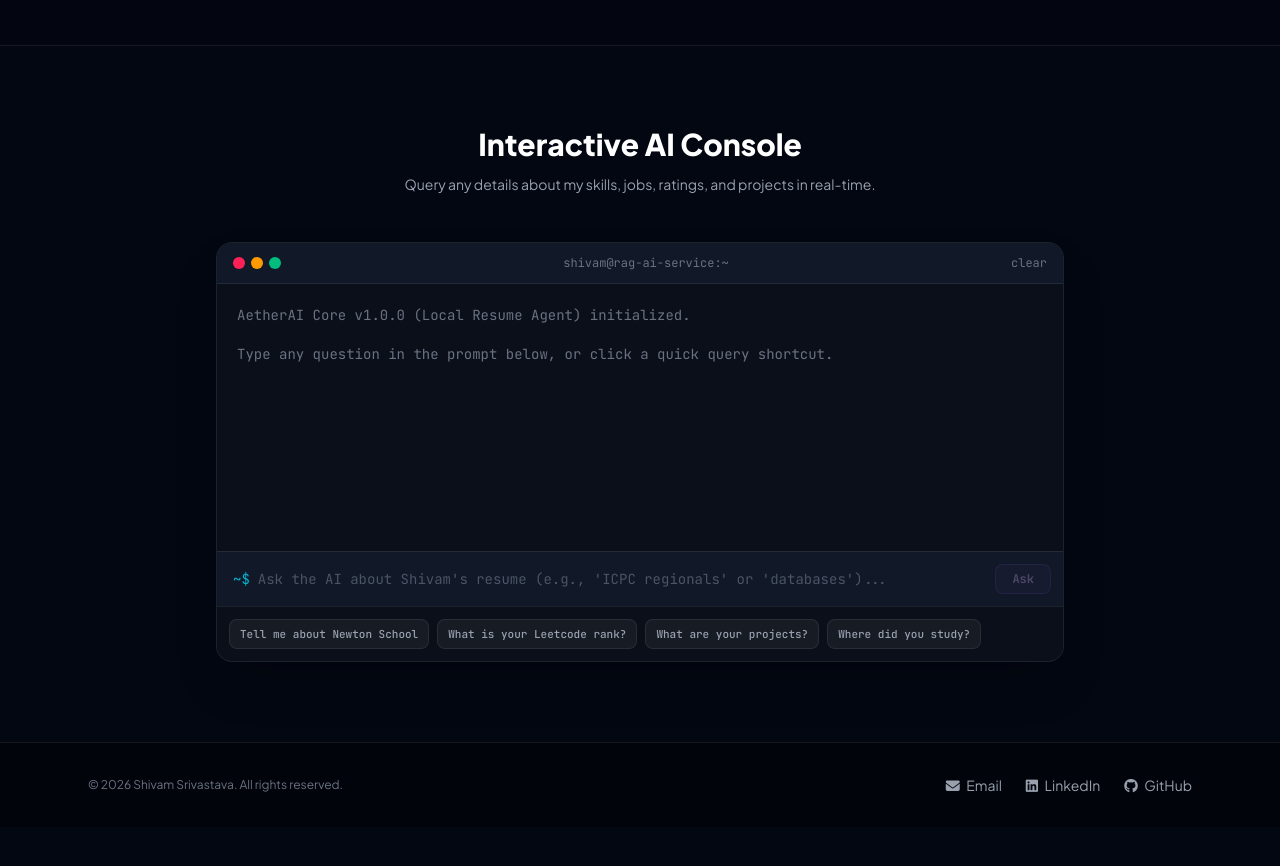
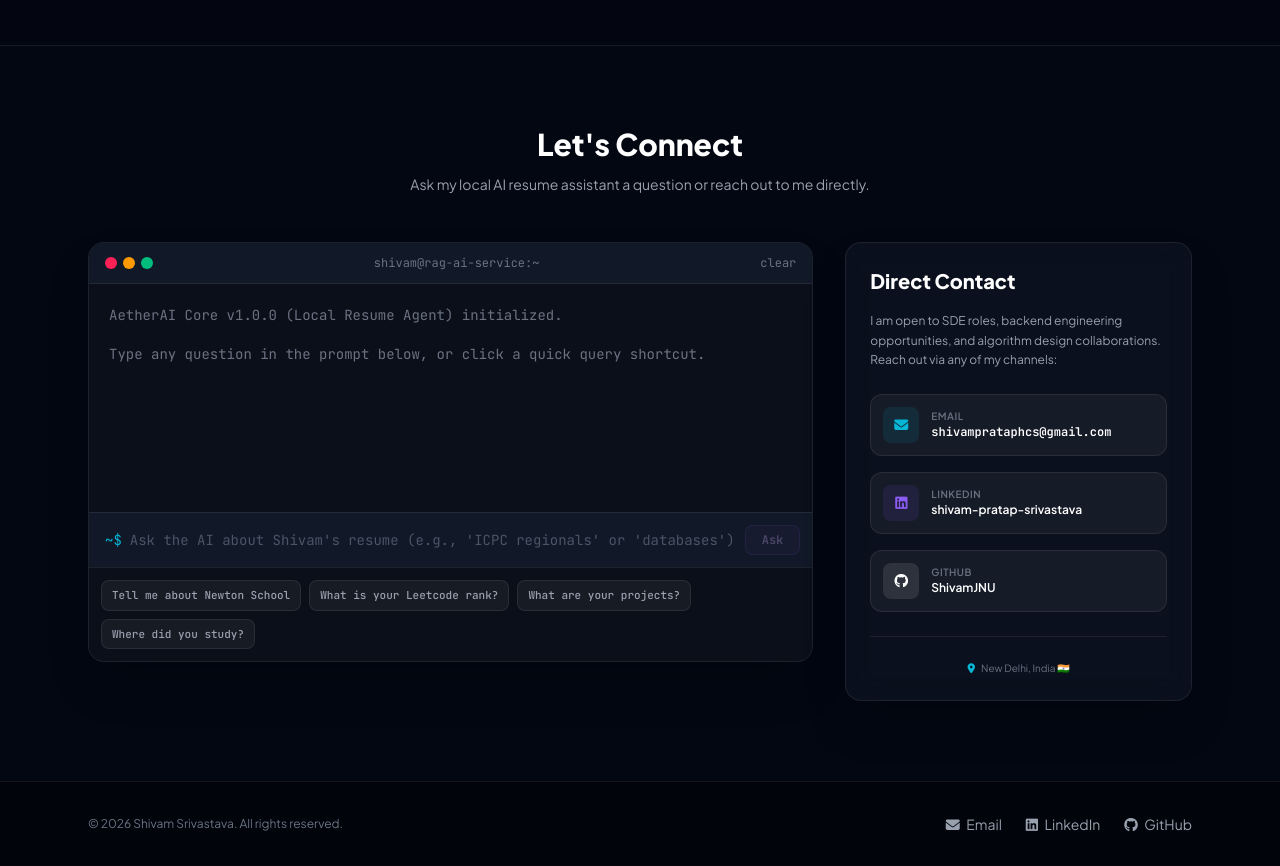
Before and after one commit to ShivamJNU/myPortfolio, a React (Vite) app: page / in a window 1280 px wide. Shown: the part 3740-4606 px from the top of the page. Before the commit the page ends 4567 px from the top, so only its background shows below. Built offline with nearby package versions, Linux system fonts and the light colour scheme.

Commit message:
update: added direct contact details next to the console

```diff
--- a/src/components/Console.jsx
+++ b/src/components/Console.jsx
@@ -211,13 +211,15 @@ export default function Console() {
 
     return (
         <section id="console" className="border-t border-brandBorder py-20">
-            <div className="max-w-4xl mx-auto px-6">
+            <div className="max-w-6xl mx-auto px-6">
                 <div className="text-center mb-12">
-                    <h2 className="text-3xl font-extrabold text-white mb-3">Interactive AI Console</h2>
-                    <p className="text-gray-400 text-sm">Query any details about my skills, jobs, ratings, and projects in real-time.</p>
+                    <h2 className="text-3xl font-extrabold text-white mb-3">Let's Connect</h2>
+                    <p className="text-gray-400 text-sm">Ask my local AI resume assistant a question or reach out to me directly.</p>
                 </div>
 
-                <div className="bg-[#0b0f19] border border-brandBorder rounded-2xl overflow-hidden shadow-2xl flex flex-col h-[420px]">
+                <div className="grid md:grid-cols-3 gap-8 items-stretch">
+                    {/* Left: Terminal / AI Console */}
+                    <div className="md:col-span-2 bg-[#0b0f19] border border-brandBorder rounded-2xl overflow-hidden shadow-2xl flex flex-col h-[420px]">
                         {/* Title bar */}
                         <div className="bg-[#111827] px-4 py-3 flex items-center justify-between border-b border-brandBorder">
                             <div className="flex items-center gap-1.5">
@@ -288,6 +290,55 @@ export default function Console() {
                             ))}
                         </div>
                     </div>
+
+                    {/* Right: Contact details card */}
+                    <div className="glass-effect p-6 rounded-2xl border border-brandBorder shadow-2xl flex flex-col justify-between">
+                        <div>
+                            <h3 className="text-xl font-extrabold text-white mb-4">Direct Contact</h3>
+                            <p className="text-gray-400 text-xs leading-relaxed mb-6">
+                                I am open to SDE roles, backend engineering opportunities, and algorithm design collaborations. Reach out via any of my channels:
+                            </p>
+
+                            <div className="space-y-4">
+                                <a href="mailto:shivamprataphcs@gmail.com" className="flex items-center gap-3 p-3 rounded-xl bg-white/5 border border-brandBorder hover:border-brandCyan/40 hover:bg-white/10 transition-all duration-300">
+                                    <div className="w-9 h-9 rounded-lg bg-brandCyan/10 flex items-center justify-center text-brandCyan flex-shrink-0">
+                                        <i className="fa-solid fa-envelope text-sm"></i>
+                                    </div>
+                                    <div className="overflow-hidden">
+                                        <p className="text-[10px] text-gray-500 uppercase font-semibold tracking-wider">Email</p>
+                                        <p className="text-white text-xs font-semibold font-mono truncate">shivamprataphcs@gmail.com</p>
+                                    </div>
+                                </a>
+
+                                <a href="https://linkedin.com/in/shivam-pratap-srivastava" target="_blank" rel="noopener noreferrer" className="flex items-center gap-3 p-3 rounded-xl bg-white/5 border border-brandBorder hover:border-brandPurple/40 hover:bg-white/10 transition-all duration-300">
+                                    <div className="w-9 h-9 rounded-lg bg-brandPurple/10 flex items-center justify-center text-brandPurple flex-shrink-0">
+                                        <i className="fa-brands fa-linkedin text-sm"></i>
+                                    </div>
+                                    <div>
+                                        <p className="text-[10px] text-gray-500 uppercase font-semibold tracking-wider">LinkedIn</p>
+                                        <p className="text-white text-xs font-semibold">shivam-pratap-srivastava</p>
+                                    </div>
+                                </a>
+
+                                <a href="https://github.com/ShivamJNU" target="_blank" rel="noopener noreferrer" className="flex items-center gap-3 p-3 rounded-xl bg-white/5 border border-brandBorder hover:border-white/20 hover:bg-white/10 transition-all duration-300">
+                                    <div className="w-9 h-9 rounded-lg bg-white/10 flex items-center justify-center text-white flex-shrink-0">
+                                        <i className="fa-brands fa-github text-sm"></i>
+                                    </div>
+                                    <div>
+                                        <p className="text-[10px] text-gray-500 uppercase font-semibold tracking-wider">GitHub</p>
+                                        <p className="text-white text-xs font-semibold">ShivamJNU</p>
+                                    </div>
+                                </a>
+                            </div>
+                        </div>
+
+                        <div className="mt-6 pt-6 border-t border-brandBorder text-center">
+                            <p className="text-[10px] text-gray-500 flex items-center justify-center gap-1.5">
+                                <i className="fa-solid fa-location-dot text-brandCyan"></i> New Delhi, India 🇮🇳
+                            </p>
+                        </div>
+                    </div>
+                </div>
             </div>
         </section>
     );
```
Lines whose indentation alone changed are shown as unchanged.
